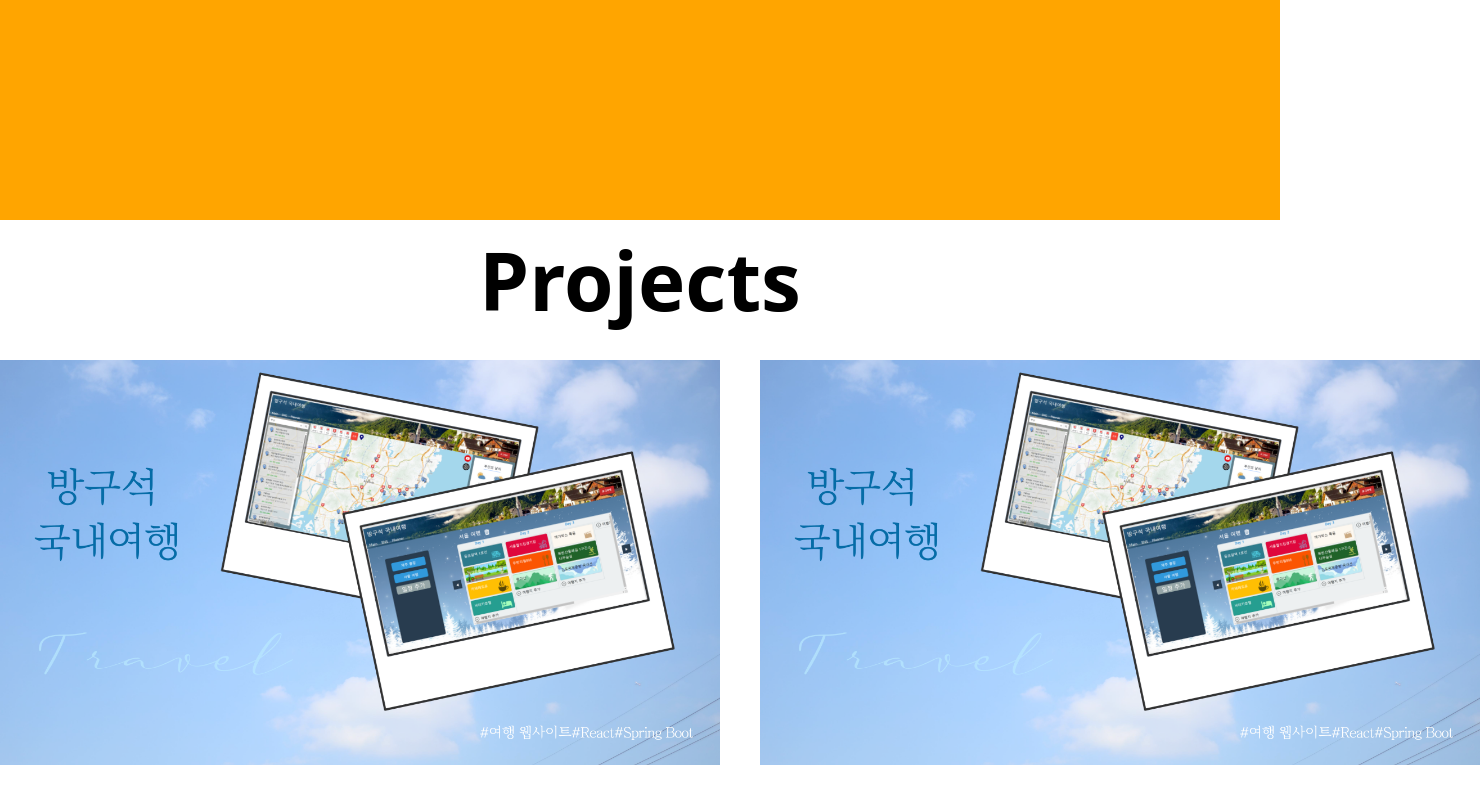
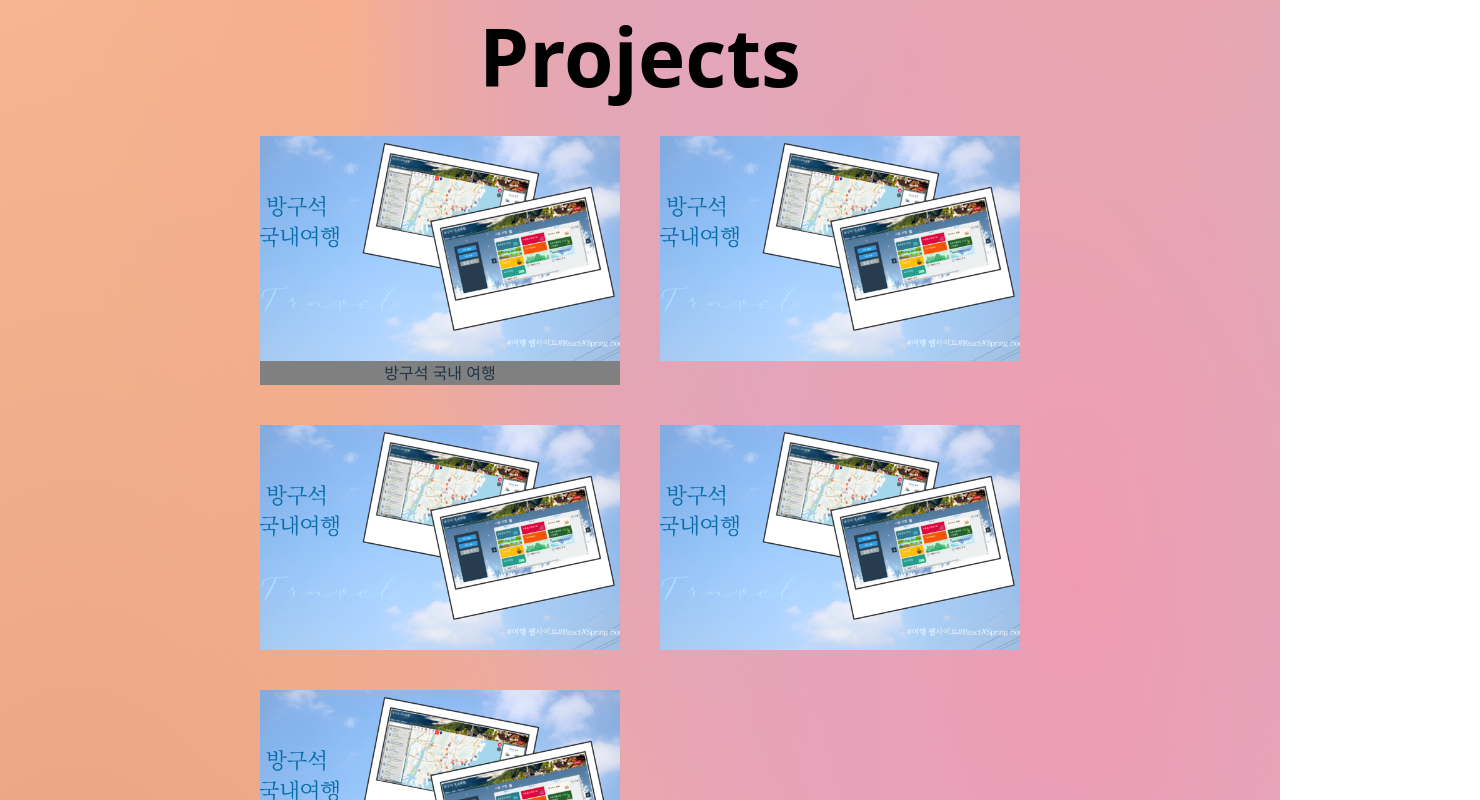
Before and after one commit to Sangyun1117/portfolio-site, a React (Vite) app: page / in a window 1280 px wide. Shown: the part 1860-2660 px from the top of the page, 1480 px wide, since content can reach past the window. Built offline with nearby package versions, Linux system fonts and the light colour scheme.

Commit message:
banner update

```diff
--- a/src/App.tsx
+++ b/src/App.tsx
@@ -63,7 +63,7 @@ function App() {
         <div className="main-text" style={{ marginLeft: "15%" }}>
           Improving Everyday
         </div>
-      </AnimatedBackground>
+
       <div
         ref={aboutRef}
         id="about"
@@ -79,6 +79,7 @@ function App() {
             }}
           >
             <div className="big-text" style={{ color: "black" }}>
+              <hr />
               About Me
             </div>
             {!showRight && (
@@ -198,7 +199,6 @@ function App() {
         id="stack"
         className="container"
         style={{
-          backgroundColor: "orange",
           display: "flex",
           flexDirection: "column",
         }}
@@ -222,19 +222,36 @@ function App() {
           <Banner
             className="banner home_travel"
             onClick={() => setIsModalOpen(true)}
-          ></Banner>
+          >방구석 국내 여행</Banner>
           <Banner className="banner home_travel"></Banner>
           <Banner className="banner home_travel"></Banner>
           <Banner className="banner home_travel"></Banner>
           <Banner className="banner home_travel"></Banner>
         </div>
       </div>
-      <div className="container" style={{ backgroundColor: "green" }}></div>
-      <div className="container" style={{ backgroundColor: "blue" }}></div>
+      <div className="container">
+                <div
+          className="big-text"
+          style={{ color: "black", marginBottom: "20px" }}
+        >
+          <hr />
+          A1
+        </div>
+      </div>
+      <div className="container">
+                <div
+          className="big-text"
+          style={{ color: "black", marginBottom: "20px" }}
+        >
+          <hr />
+          A2
+        </div>
+      </div>
       <HomeTravelModal
         isOpen={isModalOpen}
         onClose={() => setIsModalOpen(false)}
       />
+            </AnimatedBackground>
     </div>
   );
 }
--- a/src/Banner.tsx
+++ b/src/Banner.tsx
@@ -11,8 +11,13 @@ const Banner: React.FC<BannerProps> = ({
 }) => {
   return (
     <div className={className} onClick={onClick}>
-      {children}
+      <div className="imgdiv">
+      </div>
+      <div style={{backgroundColor:"gray"}}>
+        {children}
+      </div>
     </div>
+
   );
 };
 
--- a/src/css/Banner.css
+++ b/src/css/Banner.css
@@ -1,8 +1,7 @@
 .banner{
   background-size: contain;
   background-repeat: no-repeat;
-  width: 720px;
-  height: 405px;
+
   transition: transform 0.3s ease, outline 0.3s ease;
 }
 .banner:hover {
@@ -10,7 +9,11 @@
   transform: scale(1.03); /* 살짝 커짐 */
   cursor: pointer;
 }
-.banner.home_travel {
+.banner.home_travel>.imgdiv {
   /*홈트래블*/
+  width: 360px;
+  height: 225px;
+  background-size: cover;
+  background-position: center;
   background-image: url('/img/home_travel_banner.png');
 }
```
